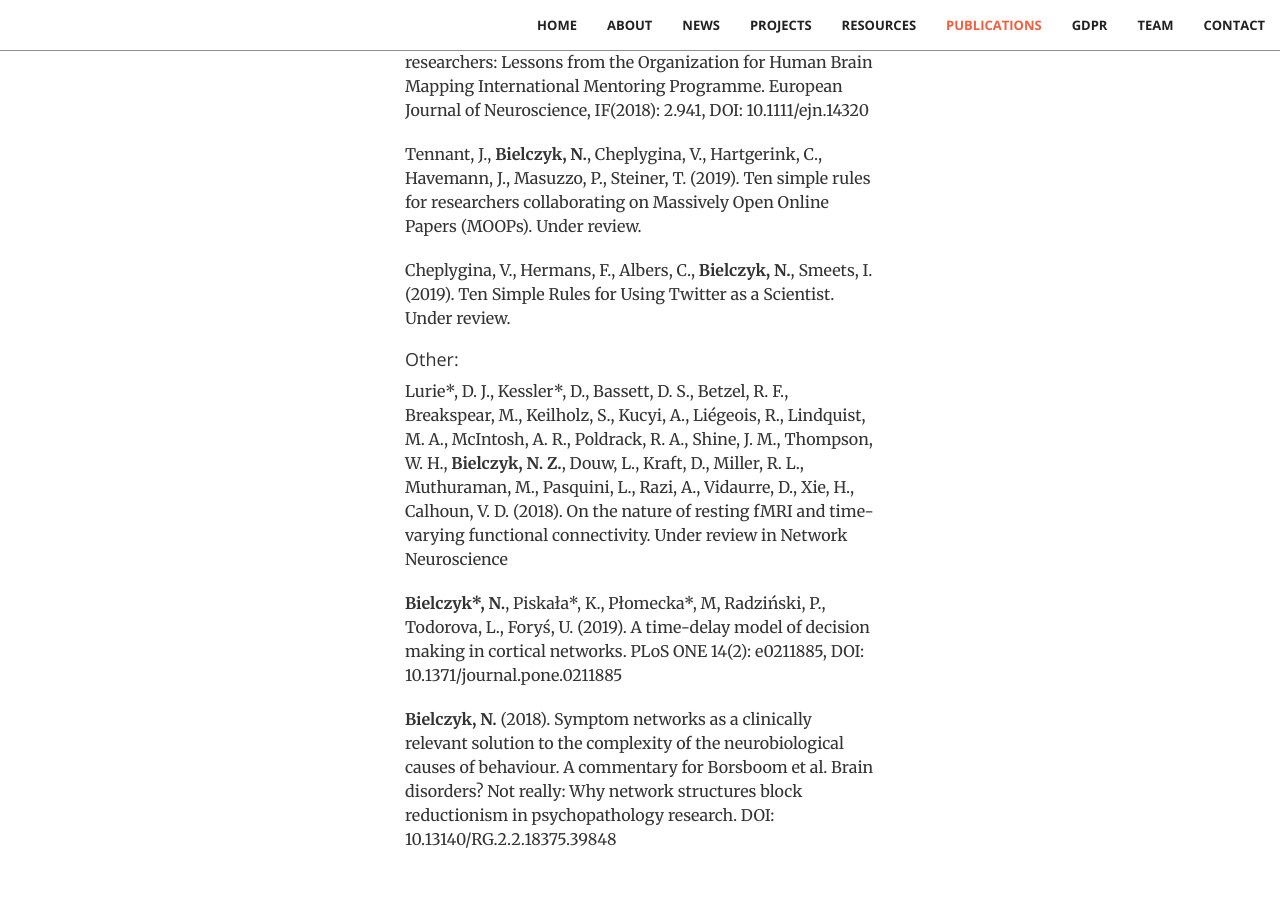
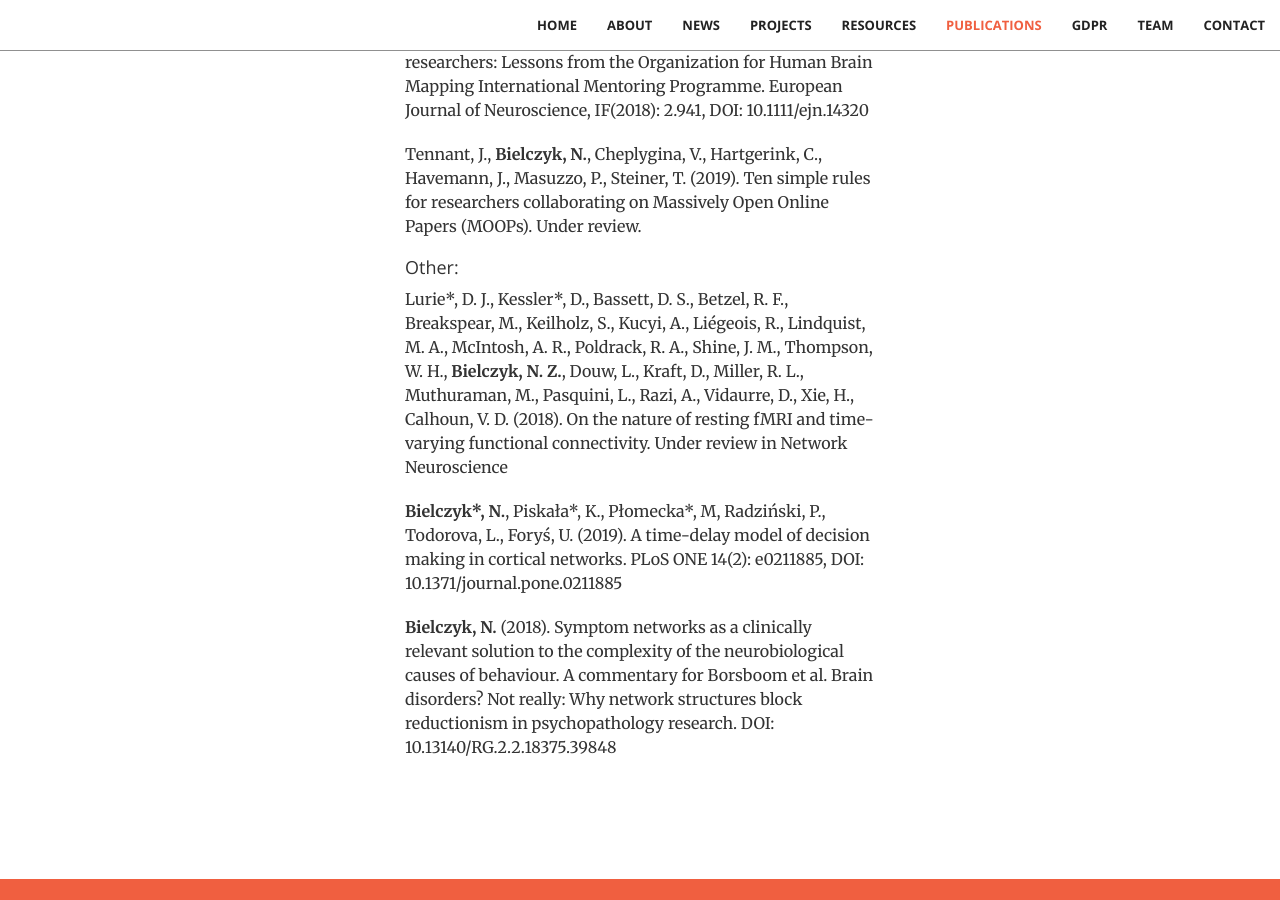
Before and after one commit to stichting-solaris/stichting-solaris.github.io, a Jekyll site: the page built from index.html, in a window 1280 px wide and 900 px high, scrolled down 12030 px. Built offline with Jekyll 4.4.1, drawn with Linux system fonts in a browser that asks for light colours.

Commit message:
Update publications.html

```diff
--- a/_includes/publications.html
+++ b/_includes/publications.html
@@ -26,10 +26,6 @@
                     Ten simple rules for researchers collaborating on Massively Open Online Papers (MOOPs). Under review.
                 <p></p>
 
-                <p>Cheplygina, V., Hermans, F., Albers, C., <b>Bielczyk, N.</b>, Smeets, I. (2019).
-                    Ten Simple Rules for Using Twitter as a Scientist. Under review.
-                <p></p>
-
 
 
                 <h4 class="section-heading">Other:</h4>
```
